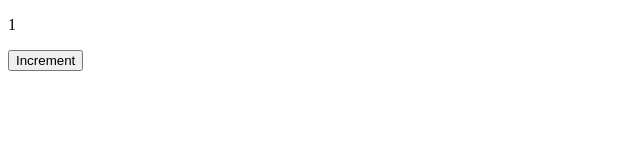
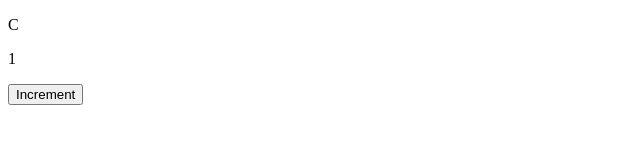
Before and after one commit to acciojob/increment-counter-SUsmna, a website: page main.html in a window 1280 px wide. Both pictures are taken after a click on the button "Increment". Shown: the whole page, without its empty margins (0-640 px from the left). Drawn offline with Linux system fonts and the light colour scheme.

Commit message:
created a submission

```diff
--- a/main.html
+++ b/main.html
@@ -9,9 +9,9 @@
 
 <body>
 	<!-- the entire body must be written by student -->
-	<!-- <p>C</p> -->
-	<p id='count'>0</p>
-	<button onclick="increment()">Increment</button>
+	<p>C</p>
+	<p id='counter'>0</p>
+	<button id="incrementBtn" onclick="increment()">Increment</button>
     <script type="text/javascript" src="./script.js">
 </script>
 
--- a/script.js
+++ b/script.js
@@ -1,6 +1,7 @@
 //your JS code here. If required.
 let count = 0;
 function increment(){
+	alert("un-incremented value:"+ count)
 	count++;
-	document.getElementById('count').innerText = count;
+	document.getElementById('counter').innerText = count;
 }
```
